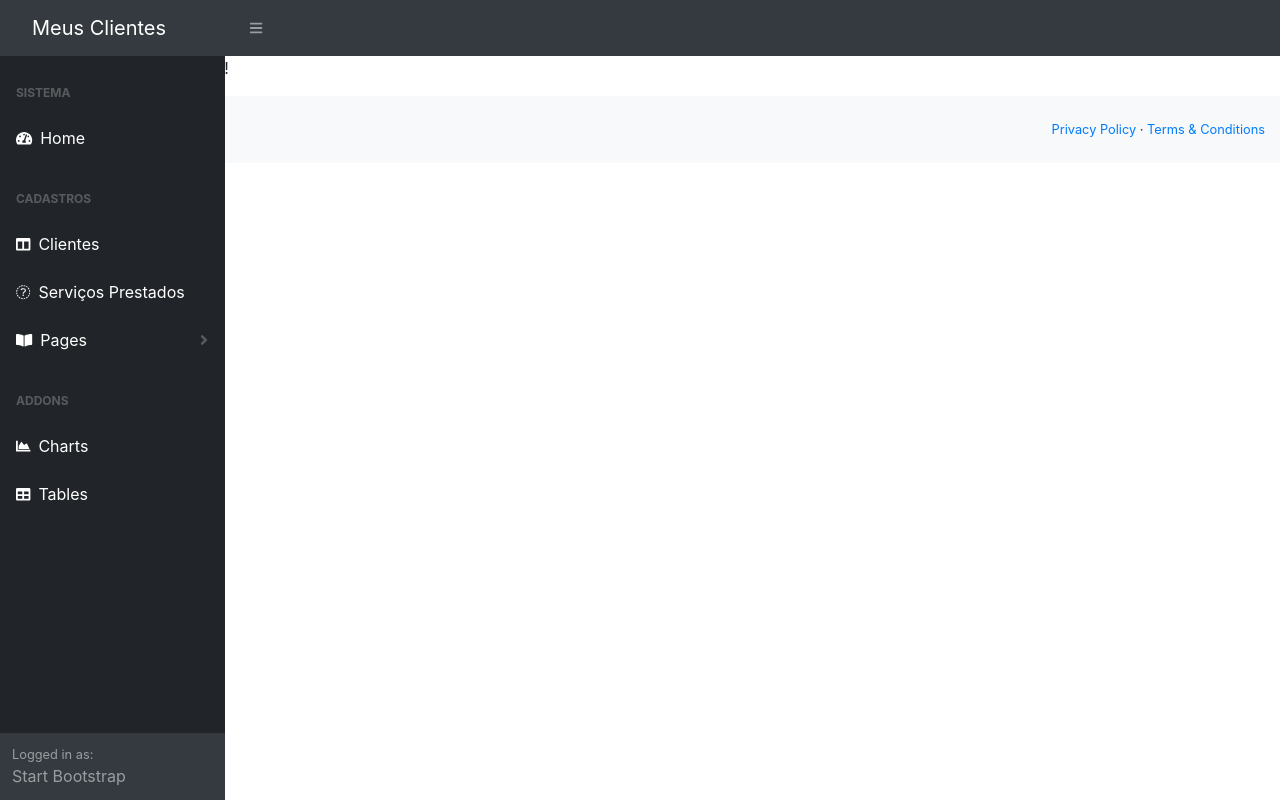
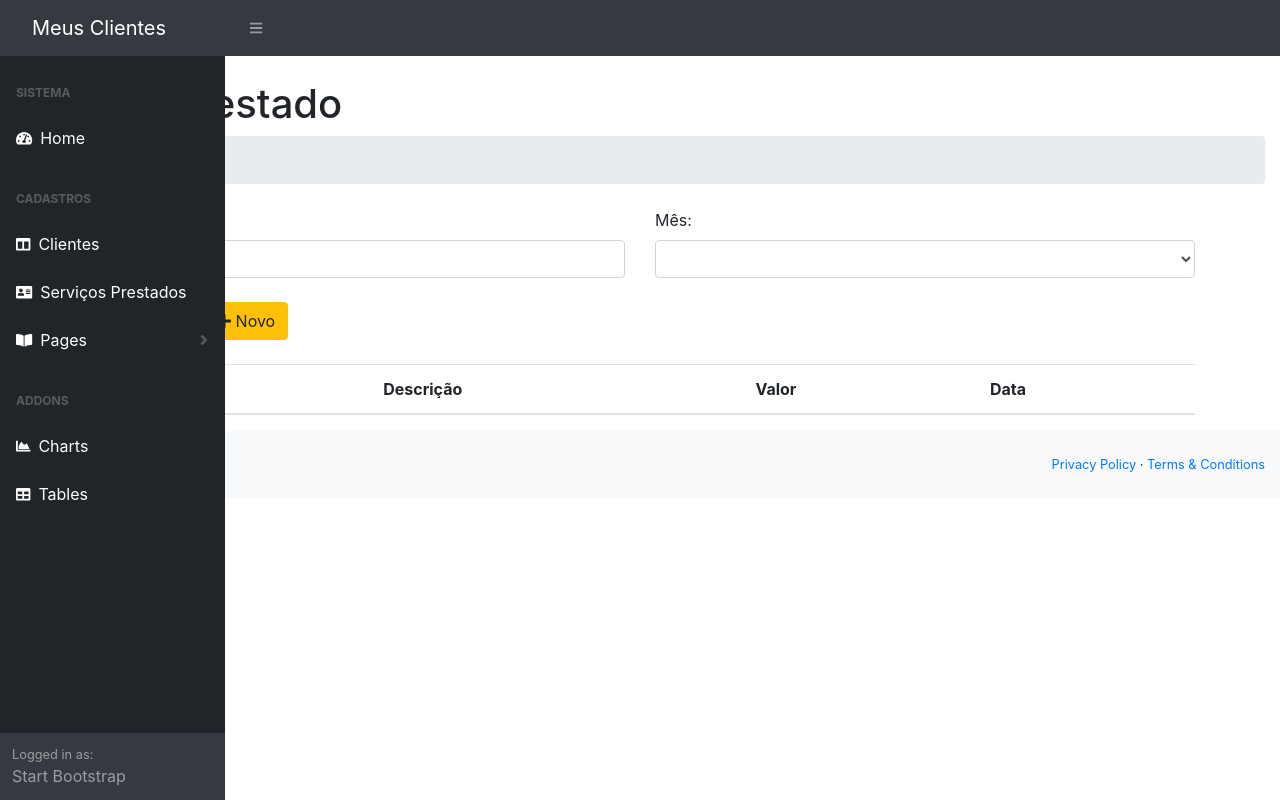
Before and after one commit to lucasmftto/vendas-app, an Angular app: page /servico-prestado-listagem in a window 1280 px wide. Built offline with nearby package versions, Linux system fonts and the light colour scheme.

Commit message:
Finalizando o CRUD de Servicos Prestados

```diff
--- a/src/app/app.module.ts
+++ b/src/app/app.module.ts
@@ -11,6 +11,7 @@
 import { HomeComponent } from './home/home.component'
 import { ClientesService } from './clientes.service';
 import { ServicoPrestadoModule } from './servico-prestado/servico-prestado.module'
+import { ServicoPrestadoService } from './servico-prestado.service';
 
 @NgModule({
   declarations: [
@@ -27,7 +28,8 @@
     ServicoPrestadoModule
   ],
   providers: [
-    ClientesService
+    ClientesService,
+    ServicoPrestadoService
   ],
   bootstrap: [AppComponent]
 })
--- a/src/app/clientes.service.ts
+++ b/src/app/clientes.service.ts
@@ -3,34 +3,37 @@
 
 import { Cliente }  from './clientes/cliente';
 import { Observable } from 'rxjs';
+import { environment } from '../environments/environment'
 
 @Injectable({
   providedIn: 'root'
 })
 export class ClientesService {
 
+  apiURL: string = environment.apiURL + '/api/clientes/';
+
   constructor( private http:  HttpClient) {
 
   }
 
   salvar(cliente: Cliente) : Observable<Cliente> {
-    return this.http.post<Cliente>('http://localhost:8080/api/clientes/', cliente);
+    return this.http.post<Cliente>(`${this.apiURL}`, cliente);
   }
 
   atualizar(cliente: Cliente) : Observable<any> {
-    return this.http.put<Cliente>(`http://localhost:8080/api/clientes/${cliente.id}`, cliente);
+    return this.http.put<Cliente>(`${this.apiURL}/${cliente.id}`, cliente);
   }
 
   deletar(cliente: Cliente) : Observable<any> {
-    return this.http.delete<any>(`http://localhost:8080/api/clientes/${cliente.id}`);
+    return this.http.delete<any>(`${this.apiURL}/${cliente.id}`);
   }
 
   getClientes() : Observable<Cliente[]> {
-    return this.http.get<Cliente[]>('http://localhost:8080/api/clientes/');
+    return this.http.get<Cliente[]>(this.apiURL);
   }
 
   getClienteById(id: number) : Observable<Cliente>{
-    return this.http.get<any>(`http://localhost:8080/api/clientes/${id}`);
+    return this.http.get<any>(`${this.apiURL}/${id}`);
   }
 
 }
--- /dev/null
+++ b/src/app/servico-prestado.service.ts
@@ -0,0 +1,30 @@
+import { HttpClient, HttpParams } from '@angular/common/http';
+import { Injectable } from '@angular/core';
+import { Observable } from 'rxjs';
+import { ServicoPrestado } from './servico-prestado/servicoPrestado';
+import { environment } from '../environments/environment'
+import { ServicoPrestadoBusca } from './servico-prestado/servico-prestado-list/servicoPrestadoBusca';
+
+@Injectable({
+  providedIn: 'root'
+})
+export class ServicoPrestadoService {
+
+  apiURL: string = environment.apiURL + '/api//servicos-prestados/';
+
+  constructor(private http: HttpClient) { }
+
+  salvar(servicoPrestado: ServicoPrestado) : Observable<ServicoPrestado>{
+    return this.http.post<ServicoPrestado>(this.apiURL, servicoPrestado);
+  }
+
+  buscar(nome: string, mes: number) : Observable<ServicoPrestadoBusca[]>{
+    const httParams = new HttpParams()
+      .set("nome", nome)
+      .set("mes", mes ? mes.toString(): '' );
+
+    const url = this.apiURL + "?" + httParams.toString()
+    console.log(url);
+    return this.http.get<any>(url);
+  }
+}
--- a/src/app/servico-prestado/servico-prestado-form/servico-prestado-form.component.html
+++ b/src/app/servico-prestado/servico-prestado-form/servico-prestado-form.component.html
@@ -1,9 +1,20 @@
 <h1 class="mt-4">Serviço Prestado</h1>
 <ol class="breadcrumb mb-4">
-    <li class="breadcrumb-item active"></li>
+    <li class="breadcrumb-item active">Salvar</li>
 </ol>
 <div class="container">
     <form #form='ngForm' (submit)="onSubmit()" >
+
+        <div class="row">
+            <div class="cal-md-12">
+                <div class="alert alert-success" role="alert" *ngIf="success == true">
+                   Serviço Pretado salvo/atualizado com seucesso!!!
+                </div>
+                <div class="alert alert-danger" role="alert" *ngFor=" let erro of errors">
+                    {{ erro }}
+                </div>
+            </div>
+        </div>
 
         <div class="row">
             <div class="col-md-12">
@@ -63,6 +74,13 @@
                     <i class="fa fa-save"></i>
                     Salvar
                 </button>
+
+                <button type="button"
+                        class="btn btn-danger ml-1"
+                        routerLink="/servico-prestado-listagem">
+                    <i class="fa fa-arrow-alt-circle-left"></i>
+                    Voltar
+                </button>
             </div>
         </div>
     </form>
--- a/src/app/servico-prestado/servico-prestado-form/servico-prestado-form.component.ts
+++ b/src/app/servico-prestado/servico-prestado-form/servico-prestado-form.component.ts
@@ -2,6 +2,7 @@
 import { Cliente } from '../../clientes/cliente';
 import { ClientesService } from '../../clientes.service'
 import { ServicoPrestado } from '../servicoPrestado'
+import { ServicoPrestadoService } from '../../servico-prestado.service'
 
 @Component({
   selector: 'app-servico-prestado-form',
@@ -12,9 +13,12 @@
 
   clientes: Cliente[] = []
   servico: ServicoPrestado;
+  success: boolean = false;
+  errors!: String[];
 
   constructor(
-    private clientesService : ClientesService
+    private clientesService : ClientesService,
+    private servicoPrestadoService: ServicoPrestadoService
   ) {
     this.servico = new ServicoPrestado();
    }
@@ -26,6 +30,15 @@
   }
 
   onSubmit(){
-    console.log(this.servico)
+    this.servicoPrestadoService
+      .salvar(this.servico)
+      .subscribe( response => {
+        this.success = true;
+        this.errors = [];
+        this.servico = new ServicoPrestado();
+      }, errorResponse => {
+        this.success = false;
+        this.errors = errorResponse.error.errors
+      })
   }
 }
--- a/src/app/servico-prestado/servico-prestado-list/servico-prestado-list.component.html
+++ b/src/app/servico-prestado/servico-prestado-list/servico-prestado-list.component.html
@@ -1 +1,70 @@
-<p>servico-prestado-list works!</p>
+<h1 class="mt-4">Serviço Prestado</h1>
+<ol class="breadcrumb mb-4">
+    <li class="breadcrumb-item active">Consulta</li>
+</ol>
+<div class="container" >
+    <form #form='ngForm' (submit)="consultar()">
+        <div class="row">
+            <div class="col-md-6">
+                <label for="inputNome">Nome Cliente: </label>
+                <input type="text" [(ngModel)]="nome"
+                        name="nome" class="form-control"
+                        id="inputNome">
+            </div>
+
+            <div class="col-md-6">
+                <label for="inputMes">Mês: </label>
+                <select [(ngModel)]="mes" class="form-control"
+                         name="mes" >
+                    <option value="">Selecione...</option>
+                    <option *ngFor="let mes of meses" [value]="mes">
+                        {{ mes }}
+                    </option>
+                </select>
+            </div>
+        </div>
+
+        <br/>
+
+        <div class="row">
+            <div class="col md-3">
+                <button type="submit" class="btn btn-primary">
+                    <i class="fa fa-search"></i>Consultar
+                </button>
+
+                <button type="button"
+                        routerLink="/servico-prestado-form"
+                        class="btn btn-warning ml-1">
+                    <i class="fa fa-plus"></i> Novo
+                </button>
+            </div>
+        </div>
+    </form>
+
+    <br />
+    <div class="row">
+        <div class="alert alert-warning" role="alert" *ngIf="message">
+            {{ message }}
+        </div>
+        <div class="col-md-12">
+            <table class="table">
+                <thead>
+                    <tr>
+                        <th>Cliente</th>
+                        <th>Descrição</th>
+                        <th>Valor</th>
+                        <th>Data</th>
+                    </tr>
+                </thead>
+                <tbody>
+                    <tr *ngFor="let s of lista">
+                        <td>{{ s.cliente.nome }}</td>
+                        <td>{{ s.descricao }}</td>
+                        <td>{{ s.valor }}</td>
+                        <td>{{ s.data }}</td>
+                    </tr>
+                </tbody>
+            </table>
+        </div>
+    </div>
+</div>
--- a/src/app/servico-prestado/servico-prestado-list/servico-prestado-list.component.ts
+++ b/src/app/servico-prestado/servico-prestado-list/servico-prestado-list.component.ts
@@ -1,4 +1,6 @@
 import { Component, OnInit } from '@angular/core';
+import { ServicoPrestadoBusca } from './servicoPrestadoBusca';
+import { ServicoPrestadoService } from '../../servico-prestado.service'
 
 @Component({
   selector: 'app-servico-prestado-list',
@@ -7,9 +9,30 @@
 })
 export class ServicoPrestadoListComponent implements OnInit {
 
-  constructor() { }
+  nome!: string;
+  mes!: number;
+  meses!: number[];
+  lista!: ServicoPrestadoBusca[];
+  message!: string;
+
+  constructor(
+    private service: ServicoPrestadoService
+  ) {
+    this.meses = [1,2,3,4,5,6,7,8,9,10,11,12]
+  }
 
   ngOnInit(): void {
   }
 
+  consultar(){
+    this.service.buscar(this.nome, this.mes)
+      .subscribe(response => {
+        this.lista = response;
+        if(this.lista.length <= 0){
+          this.message = "Nenhum Registro encontrado."
+        }else{
+          this.message = "";
+        }
+      });
+  }
 }
--- /dev/null
+++ b/src/app/servico-prestado/servico-prestado-list/servicoPrestadoBusca.ts
@@ -0,0 +1,8 @@
+import { Cliente } from "src/app/clientes/cliente";
+
+export class ServicoPrestadoBusca{
+     descricao!: string;
+     valor!: number;
+     data!: string;
+     cliente!: Cliente;
+}
--- a/src/app/template/sidebar/sidebar.component.html
+++ b/src/app/template/sidebar/sidebar.component.html
@@ -14,8 +14,8 @@
 
                 </a>
 
-                <a class="nav-link collapsed" routerLink='/servico-prestado-form' data-toggle="collapse" data-target="#collapseLayouts" aria-expanded="false" aria-controls="collapseLayouts"
-                    ><div class="sb-nav-link-icon"><i class="fas fa-money"></i></div>
+                <a class="nav-link collapsed" routerLink='/servico-prestado-listagem' data-toggle="collapse" data-target="#collapseLayouts" aria-expanded="false" aria-controls="collapseLayouts"
+                    ><div class="sb-nav-link-icon"><i class="fas fa-address-card"></i></div>
                     Serviços Prestados
 
                 </a>
--- a/src/environments/environment.ts
+++ b/src/environments/environment.ts
@@ -3,7 +3,8 @@
 // The list of file replacements can be found in `angular.json`.
 
 export const environment = {
-  production: false
+  production: false,
+  apiURL: 'http://localhost:8080'
 };
 
 /*
```
Also changed, not shown: 1 other file (tests, documents, lock files or other folders).
